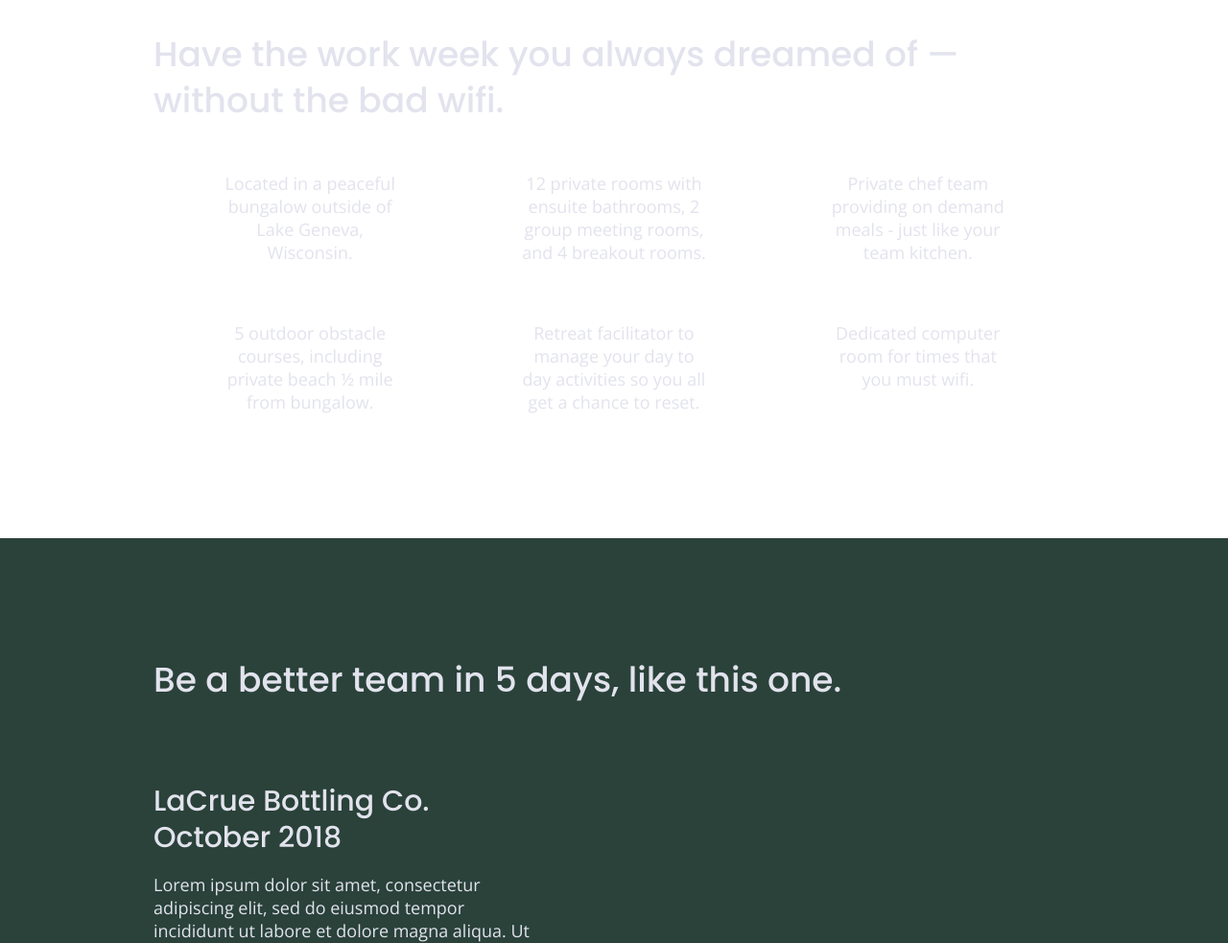
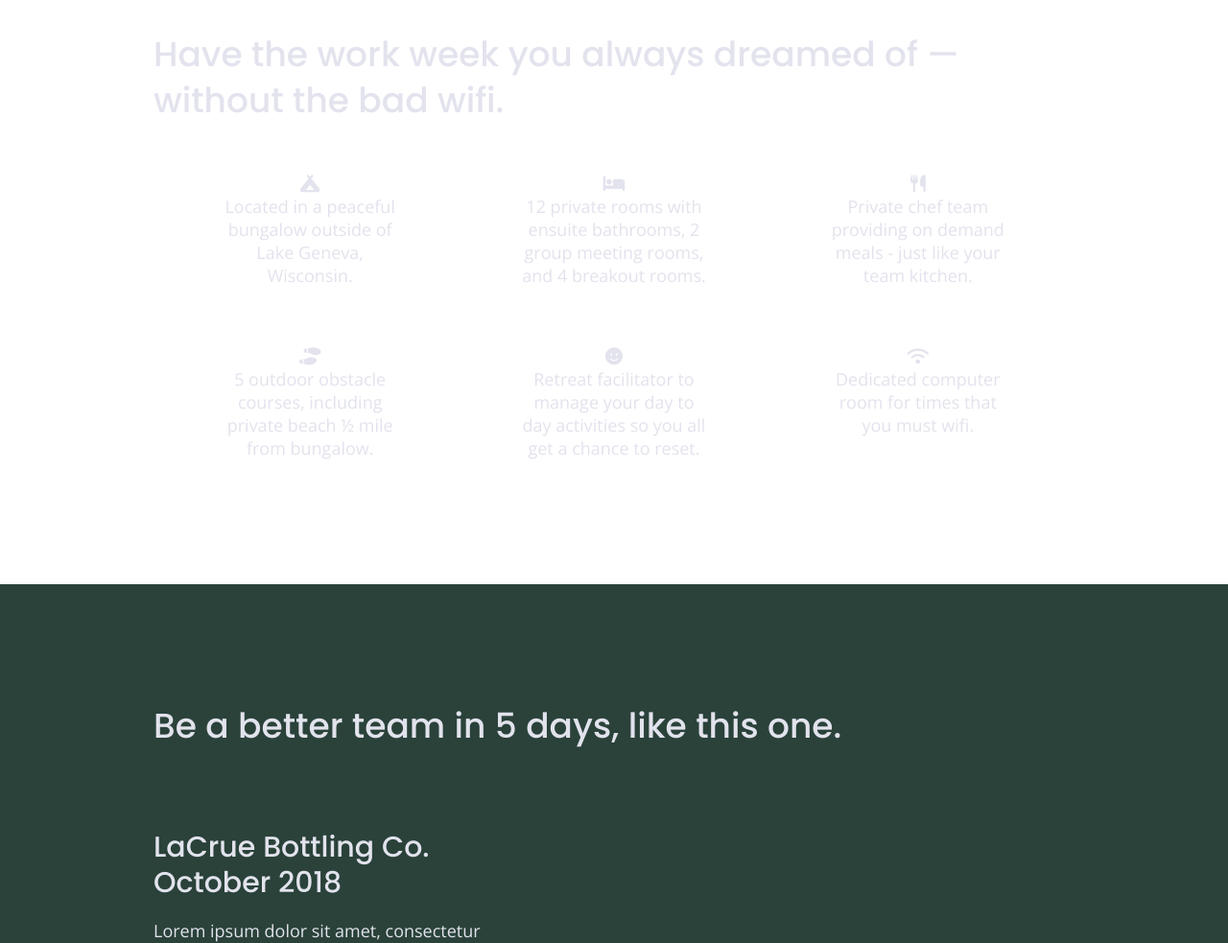
Before and after one commit to JacobPerry23/unplugged, a website built with Parcel: page index.html in a window 1280 px wide. Shown: the part 991-1974 px from the top of the page at 96% size. Built offline with nearby package versions, Linux system fonts and the light colour scheme.

Commit message:
Added icons to main page

```diff
--- a/index.html
+++ b/index.html
@@ -22,6 +22,7 @@
   <meta name="theme-color" content="#fafafa">
   	<!-- Google Fonts -->
   <link href="https://fonts.googleapis.com/css?family=Open+Sans:400,700|Poppins:500,700" rel="stylesheet">
+  <script src="https://kit.fontawesome.com/516a263799.js" crossorigin="anonymous"></script>
 </head>
 
 <body>
@@ -44,12 +45,14 @@
   </nav>
 </div>
   </header>
+
   <main>
     <section class="hero-area">
       <div class="content-wrapper">
         <h1>Retreat from the desk, return refreshed.</h1>
       </div>
     </section>
+
     <aside>
       <div class="content-wrapper">
         <div class="form-description">
@@ -64,12 +67,14 @@
         </div>
       </div>
     </aside>
+
     <section class="features">
       <div class="content-wrapper">
         <h2>Have the work week you always dreamed of — without the bad wifi.</h2>
         <div class="features-items">
           <article>
             <p class="fontawesome-icon">
+              <i class="fas fa-campground"></i>
             </p>
             <p class="features-item-description">
               Located in a peaceful bungalow outside of Lake Geneva, Wisconsin.
@@ -77,6 +82,7 @@
           </article>
           <article>
             <p class="fontawesome-icon">
+              <i class="fas fa-bed"></i>
             </p>
             <p class="features-item-description">
               12 private rooms with ensuite bathrooms, 2 group meeting rooms, and 4 breakout rooms.
@@ -84,6 +90,7 @@
           </article>
           <article>
             <p class="fontawesome-icon">
+              <i class="fas fa-utensils"></i>
             </p>
             <p class="features-item-description">
               Private chef team providing on demand meals - just like your team kitchen.
@@ -91,6 +98,7 @@
           </article>
           <article>
             <p class="fontawesome-icon">
+              <i class="fas fa-shoe-prints"></i>
             </p>
             <p class="features-item-description">
               5 outdoor obstacle courses, including private beach ½ mile from bungalow.
@@ -98,6 +106,7 @@
           </article>
           <article>
             <p class="fontawesome-icon">
+              <i class="fas fa-smile"></i>
             </p>
             <p class="features-item-description">
               Retreat facilitator to manage your day to day activities so you all get a chance to reset.
@@ -105,6 +114,7 @@
           </article>
           <article>
             <p class="fontawesome-icon">
+              <i class="fas fa-wifi"></i>
             </p>
             <p class="features-item-description">
               Dedicated computer room for times that you must wifi.
```
Also changed, not shown: about/index.html (+1 -0 lines), faq/index.html (+1 -0 lines).
